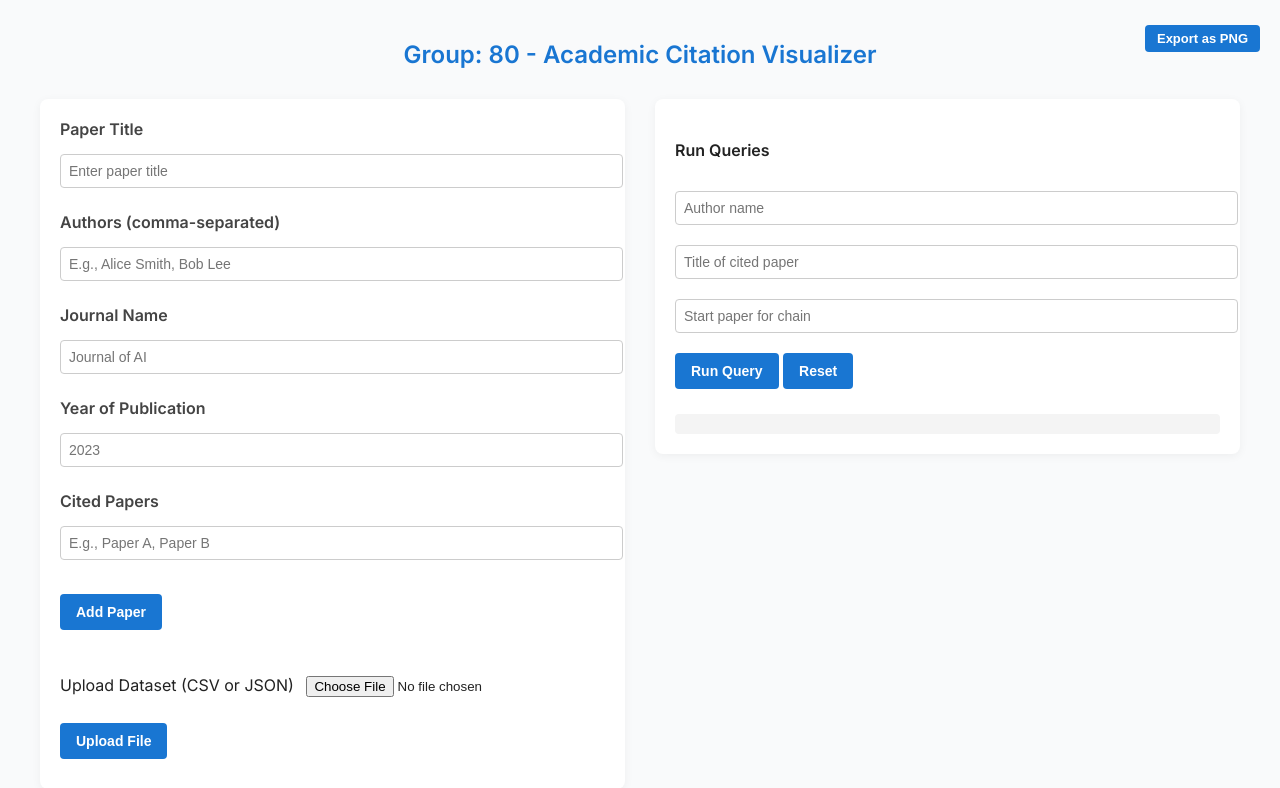
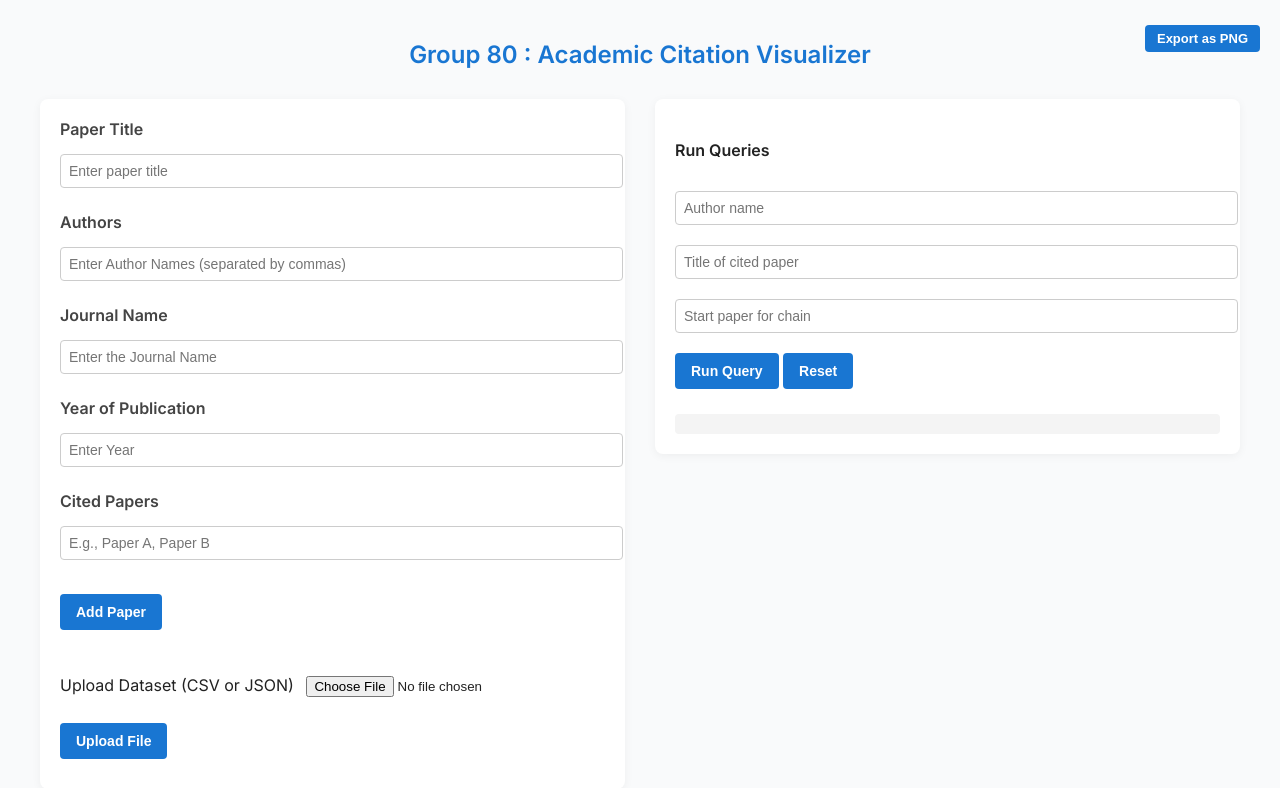
Before and after one commit to jaspreetmonga/citation_tracker_web, a Flask app: page / in a window 1280 px wide. Shown: the top 788 px of the page. Run offline with Flask 3, Linux system fonts and the light colour scheme; data that the repository does not hold is empty.

Commit message:
changes in webpage format

```diff
--- a/citation_tracker_web/templates/dashboard.html
+++ b/citation_tracker_web/templates/dashboard.html
@@ -3,7 +3,7 @@
 <head>
   <meta charset="UTF-8" />
   <meta name="viewport" content="width=device-width, initial-scale=1" />
-  <title>Group: 80 - Academic Citation Visualizer</title>
+  <title>Group 80 : Academic Citation Visualizer</title>
   <link rel="stylesheet" href="{{ url_for('static', filename='style.css') }}" />
   <link href="https://fonts.googleapis.com/css2?family=Inter:wght@400;600&display=swap" rel="stylesheet">
   <script src="https://d3js.org/d3.v7.min.js"></script>
@@ -99,7 +99,7 @@
   </style>
 </head>
 <body>
-  <h2>Group: 80 - Academic Citation Visualizer</h2>
+  <h2>Group 80 : Academic Citation Visualizer</h2>
 
   <div class="container">
     <!-- Left panel: Form inputs -->
@@ -110,16 +110,16 @@
           <input type="text" id="title" name="title" placeholder="Enter paper title" required />
         </div>
         <div class="form-row">
-          <label for="authors">Authors (comma-separated)</label>
-          <input type="text" id="authors" name="authors" placeholder="E.g., Alice Smith, Bob Lee" required />
+          <label for="authors">Authors</label>
+          <input type="text" id="authors" name="authors" placeholder="Enter Author Names (separated by commas)" required />
         </div>
         <div class="form-row">
           <label for="journal">Journal Name</label>
-          <input type="text" id="journal" name="journal" placeholder="Journal of AI" required />
+          <input type="text" id="journal" name="journal" placeholder="Enter the Journal Name" required />
         </div>
         <div class="form-row">
           <label for="year">Year of Publication</label>
-          <input type="number" id="year" name="year" placeholder="2023" min="1900" max="2100" />
+          <input type="number" id="year" name="year" placeholder="Enter Year" min="1900" max="2100" />
         </div>
         <div class="form-row">
           <label for="citations">Cited Papers</label>
```
